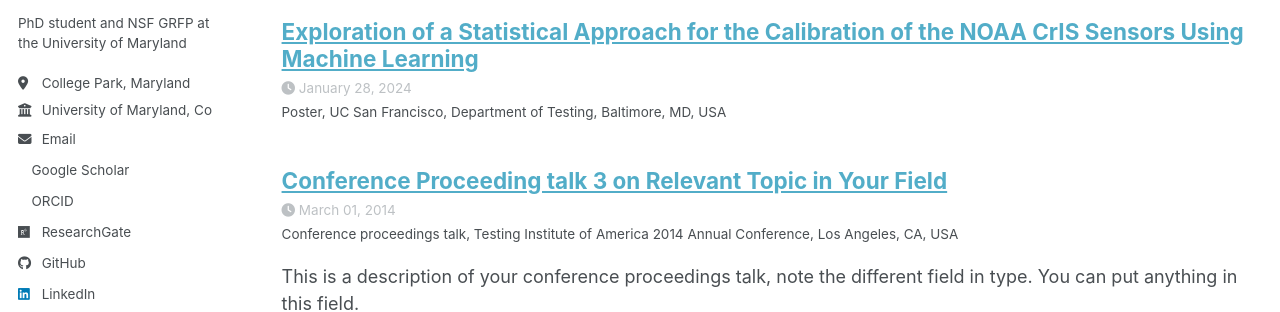
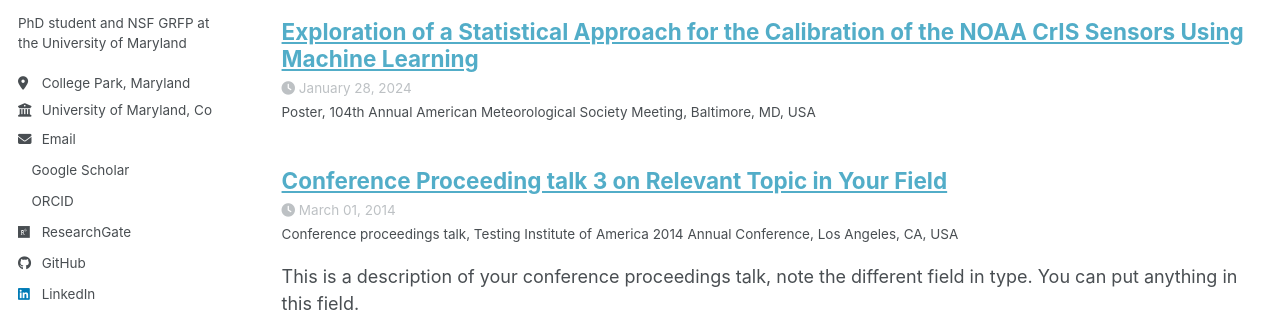
Before and after one commit to jstarfeldt/jstarfeldt.github.io, a Jekyll site: the page built from _pages/talks.html, in a window 1280 px wide and 1013 px high. Shown: the part 305-617 px from the top of the window. Built offline with Jekyll 4.4.1, drawn with Linux system fonts in a browser that asks for light colours; a style sheet for code colours, icons or effects is not loaded.

Commit message:
Update and rename CrIS_AMS_poster.md to AMS_2024.md

```diff
--- a/_talks/CrIS_AMS_poster.md
+++ b/_talks/AMS_2024.md
@@ -2,8 +2,8 @@
 title: "Exploration of a Statistical Approach for the Calibration of the NOAA CrIS Sensors Using Machine Learning"
 collection: talks
 type: "Poster"
-permalink: /talks/CrIS_AMS_poster
-venue: "UC San Francisco, Department of Testing"
+permalink: /talks/AMS_2024
+venue: "104th Annual American Meteorological Society Meeting"
 date: 2024-01-28
 location: "Baltimore, MD, USA"
 ---
```
